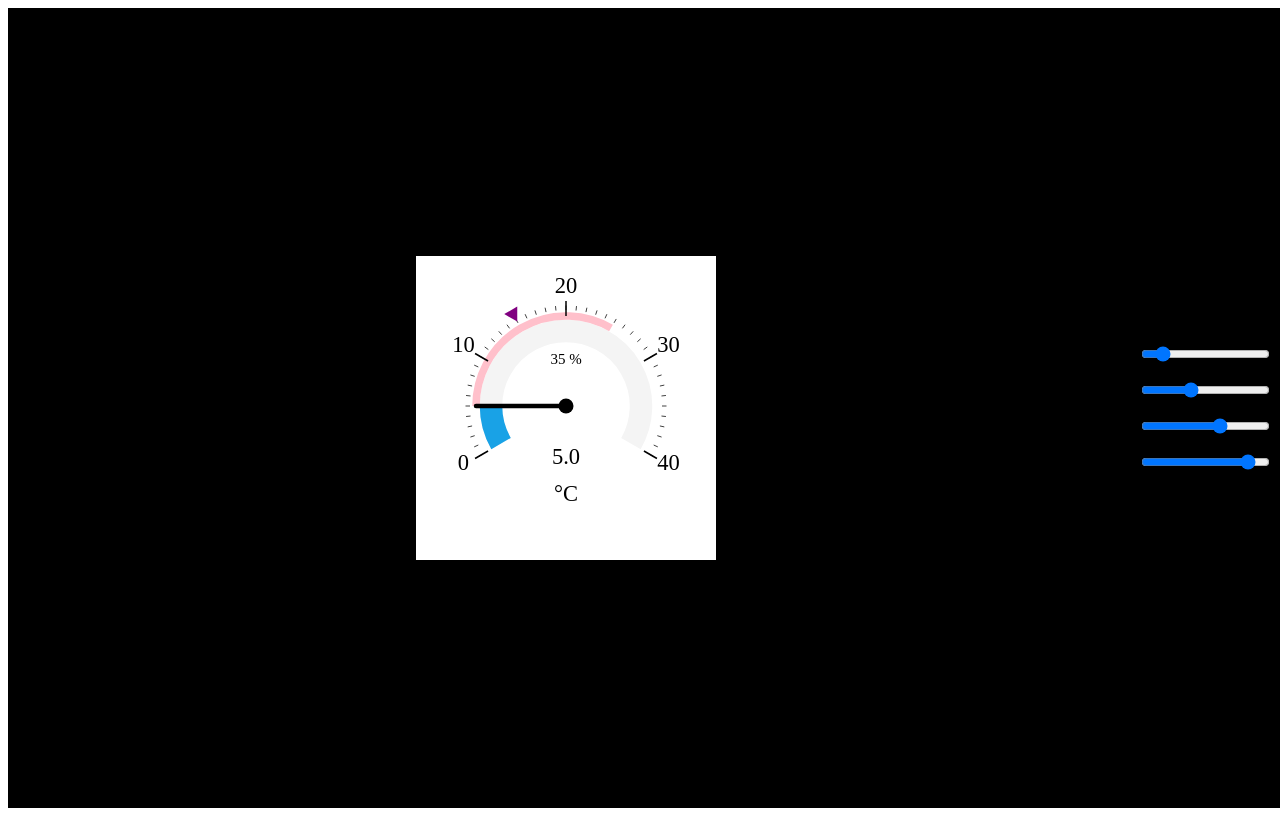
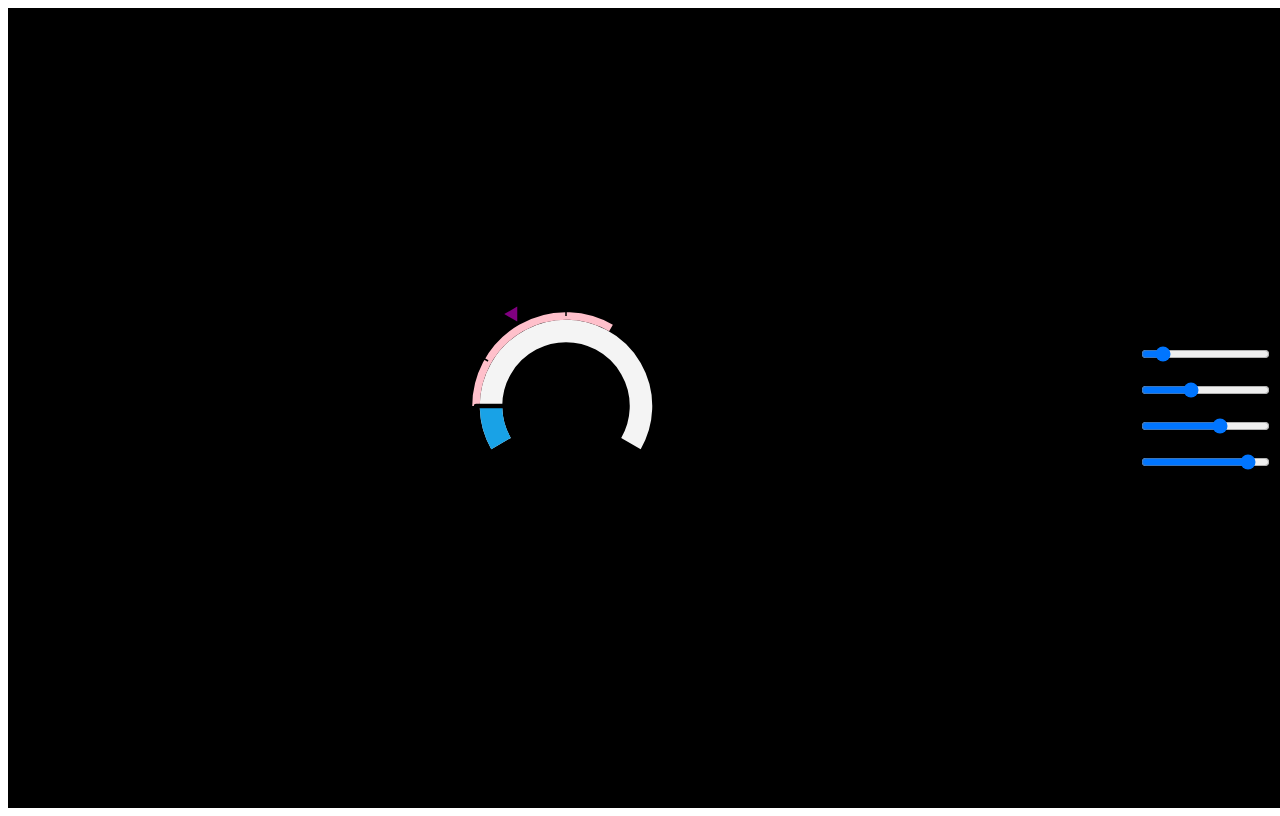
Before and after one commit to be-glass/TGauge, a Vue app: page / in a window 1280 px wide. Built offline with nearby package versions, Linux system fonts and the light colour scheme.

Commit message:
remove unused css

```diff
--- a/src/components/TGauge.vue
+++ b/src/components/TGauge.vue
@@ -337,7 +337,7 @@ const temp2color = (v, a = 1) => {
 
 <style scoped>
 .gauge {
-  background-color: #ffffff; /* Set the container background */
+  background-color: transparent; /* Set the container background */
   color: #000000; /* Set text color */
 }
 
```
